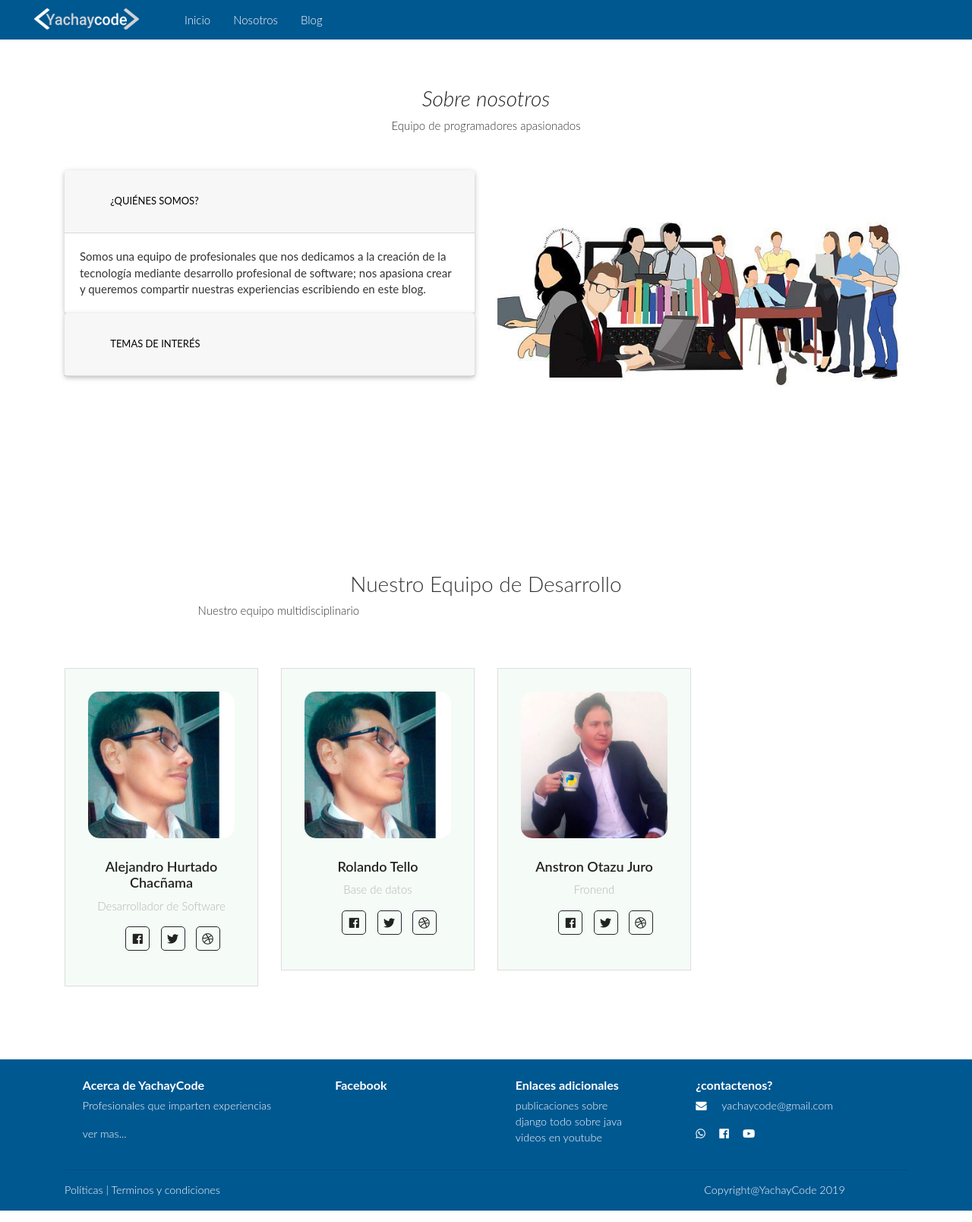
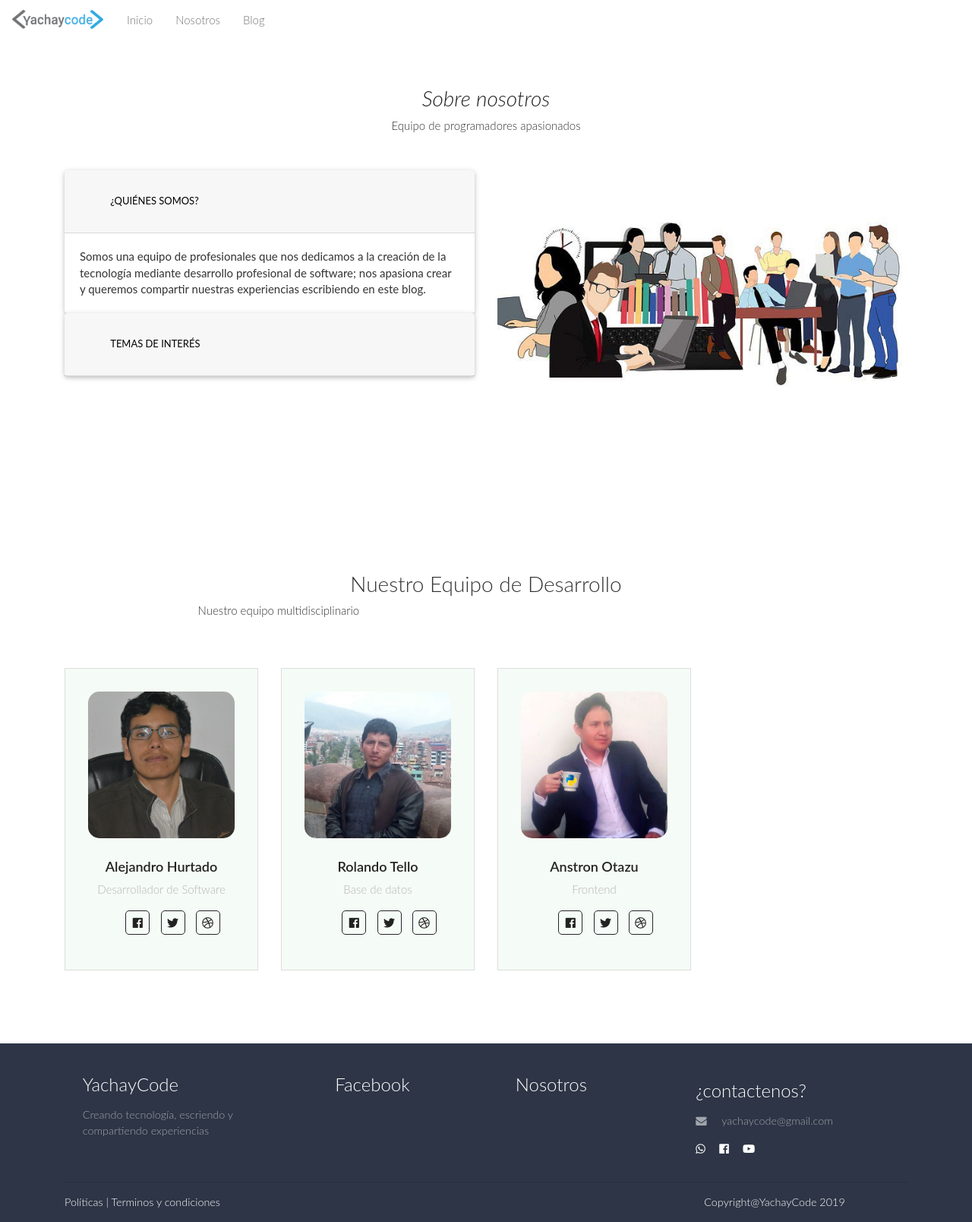
Before and after one commit to yachaycode/yachaycode-plataforma, a Django app: a page that uses templates/footer.html in a window 1280 px wide. Shown: the whole page at 76% size. Run offline with Django 3.2, Linux system fonts and the light colour scheme; parts of the project's set-up code (start-up, migrations or seed data) failed here and were passed over; some libraries are stand-ins or nearby versions.

Commit message:
modificacion del index

```diff
--- a/apps/blog/templates/blog/nosotros.html
+++ b/apps/blog/templates/blog/nosotros.html
@@ -81,7 +81,7 @@
         <div class="col-lg-3 col-md-6 col-sm-6 team_grid1">
         <div class="team_grid_info">
           <img src="{% static "img/hurtado.jpg" %}" alt=" " class="img-fluid" />
-          <h3>Alejandro Hurtado Chacñama</h3>
+          <h3>Alejandro Hurtado</h3>
           <p>Desarrollador de Software</p>
           <div class="team_icons">
             <ul>
@@ -95,7 +95,7 @@
         </div>
         <div class="col-lg-3 col-md-6 col-sm-6 team_grid1">
         <div class="team_grid_info">
-          <img src="{% static "img/hurtado.jpg" %}" alt=" " class="img-fluid" />
+          <img src="{% static "img/tello.jpg" %}" alt=" " class="img-fluid" />
           <h3>Rolando Tello</h3>
           <p>Base de datos</p>
           <div class="team_icons">
@@ -111,8 +111,8 @@
         <div class="col-lg-3 col-md-6 col-sm-6 team_grid1">
         <div class="team_grid_info">
           <img src="{% static "img/otazu.jpg" %}" alt=" " class="img-fluid" />
-          <h3>Anstron Otazu Juro</h3>
-          <p>Fronend</p>
+          <h3>Anstron Otazu</h3>
+          <p>Frontend</p>
           <div class="team_icons">
             <ul>
               <li><a href="#" class="facebook"><i class="fab fa-facebook-f" aria-hidden="true"></i></a></li>
--- a/static/css/style.css
+++ b/static/css/style.css
@@ -1,11 +1,12 @@
 
 :root{
   --image: url("../img/img-banner.jpg");
-  --blue1:#005891;
+  --blue1:#1a8cdd;
   --blue2:#4E8092;
   --blue3:#94BFCA;
   --white:white;
 }
+
 body {
    overflow-x: hidden;
 }
@@ -141,7 +156,10 @@ padding-left: 5em;
 /*end blog*/
 /*footer*/
 .fond_footer{
-  background-color: var(--blue1);
+  background-color: #2d3546;
+}
+.color-p{
+color: #a0a4ab;
 }
 .footer_icon{
   color: white;
@@ -467,7 +488,7 @@ body {
   font-weight: 300;
 }
 a {
-  color: #fff;
+  color: #767676;
   text-decoration: none;
   background: transparent;
 }
@@ -676,7 +697,7 @@ a:focus {
   /*position: relative;*/
   min-height: 52px;
   /*margin-bottom: 20px;*/
-  background-color: var(--blue1);
+  background-color: white;
 }
 .menu-collapse {
   max-height: 340px;
@@ -840,7 +861,7 @@ html {
   width: device-width;
 }
 .img-logo{
-  width: 70%;
+ width: 120px;
 }
 .pt-s{
   padding-top: 0.4rem;
--- a/templates/footer.html
+++ b/templates/footer.html
@@ -1,6 +1,6 @@
 {% load static %}
  <!-- Footer -->
-<footer class="page-footer font-small fond_footer pt-2">
+<footer class="page-footer font-small fond_footer pt-4">
 
   <!-- Footer Links -->
   <div class="container text-center text-md-left">
@@ -10,9 +10,9 @@
 
       <!-- Grid column -->
       <div class="col-md-3 col-lg-3 col-xl-3 mx-auto mt-3">
-        <h6 class="mb-2 font-weight-bold">Acerca de YachayCode</h6>
-        <p class="">Profesionales que imparten experiencias</p><p>
-        <p class=""><a href="#"><span class="">ver mas...</span></a></p>
+        <h4 class="mb-3 ">YachayCode</h4>
+        <p class="color-p">Creando tecnología, escriendo y compartiendo experiencias</p>
+
       </p>
         <p>
 
@@ -23,7 +23,7 @@
 
       <!-- Grid column -->
       <div class="col-md-3 col-lg-2 col-xl-2 mx-auto mt-3">
-        <h6 class="mb-2 font-weight-bold">Facebook</h6>
+        <h4 class="mb-3">Facebook</h4>
 
       </div>
       <!-- Grid column -->
@@ -32,20 +32,17 @@
 
       <!-- Grid column -->
       <div class="col-md-3 col-lg-2 col-xl-2 mx-auto mt-3">
-        <h6 class="mb-2 font-weight-bold">Enlaces adicionales</h6>
-       <p class="">publicaciones
-sobre django
-todo sobre java
-videos en youtube</p><p>
+        <h4 class="mb-3">Nosotros</h4>
+
       </div>
 
       <!-- Grid column -->
       <hr class="w-100 clearfix d-md-none">
 
       <!-- Grid column -->
-      <div class="col-md-3 col-lg-3 col-xl-3 mx-auto mt-3">
-        <h6 class="mb-2 font-weight-bold">¿contactenos?</h6>
-        <p class="">    <i class="fa fa-envelope mr-3"></i> yachaycode@gmail.com</p>
+      <div class="col-md-3 col-lg-3 col-xl-3 mx-auto mt-4 ">
+        <h4 class="mb-3">¿contactenos?</h4>
+        <p class="color-p">    <i class="fa fa-envelope mr-3"></i> yachaycode@gmail.com</p>
         <a href="https://api.whatsapp.com/send?phone=51983679449" target="_blank"><i class="fab fa-whatsapp footer_icon"></i></a>
         <a href="https://www.facebook.com/Yachaycode-618908005122073/" target="_blank"><i class="fab fa-facebook-f footer_icon"></i></a>
         <a href="https://www.youtube.com/channel/UChd1mszMRyIKgGnlsSdMiuA?disable_polymer=true" target="_blank"><i class="fab fa-youtube footer_icon "></i></a></p>
@@ -56,13 +53,13 @@ videos en youtube</p><p>
     </div>
     <!-- Footer links -->
 
-    <hr class="w-100 linea_color">
+    <hr class="w-100">
 
     <!-- Grid row -->
-    <div class="row d-flex align-items-center">
+    <div class="row d-flex align-items-center ">
 
       <!-- Grid column -->
-      <div class="col-md-8 col-lg-8">
+      <div class="col-md-8 col-lg-8 ">
 
         <!--Copyright-->
         <p class=""><a href="#" class=""><span class="">Políticas</span></a> | <a href="#"><span class="">Terminos y condiciones</span></a></p>
--- a/templates/index principal.html
+++ b/templates/index principal.html
@@ -23,7 +23,6 @@
             <span class="sr-only">Next</span>
           </a>
         </div>
-
         {# registro de Usuario #}
         <div class="modal fade" id="registro_modal" tabindex="-1" role="dialog" aria-labelledby="myModalLabel" data-backdrop="static" aria-hidden="true">
 
--- a/templates/index.html
+++ b/templates/index.html
@@ -3,8 +3,9 @@
 {% block title %}YachayCode - Inicio {% endblock title %}
 {% block contenido %}
 
- <!--/.start bannner-->
-<div class="container-fluid banner pt-general">
+<!--/.start bannner-->
+<div class="container-fluid m-0 p-0 bg-color1">
+  <div class="contenedor-banner banner pt-general">
   <div class="row">
      <div class="col-md-6 centerv">
        <form class="form-inline" method="GET" action="/blog/buscador">
@@ -26,6 +27,7 @@
      </div>
      <div class="col-md-6 img-banner"></div>
   </div>
+</div>
 </div>
 <!--/.end bannner-->
 
```
Also changed, not shown: other parts of static/css/style.css (+27 -10 lines), static/img/hurtado.jpg, static/img/img-banner.jpg, static/img/img-banner1.jpg (added), static/img/img-banner3.jpg (added), static/img/img-banner5.jpg (added), static/img/logo.png, static/img/tello.jpg (added).
